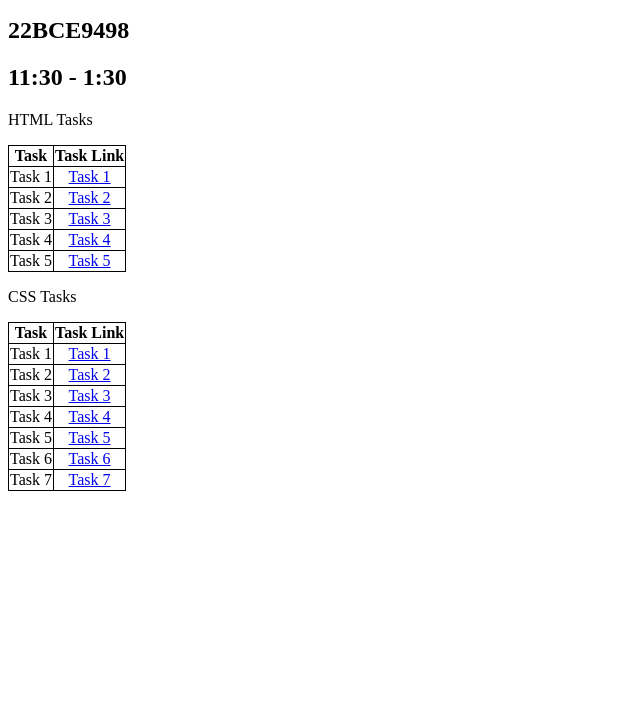
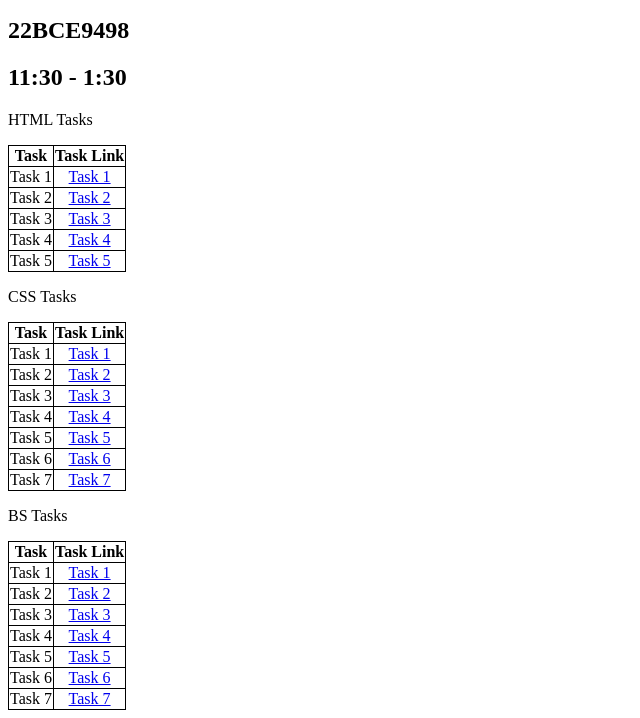
Before and after one commit to Tejesh-2004/ethnus-tasks, a plain HTML site: page index.html in a window 1280 px wide. Shown: the part 110-828 px from the top of the page, without its empty margins (0-640 px from the left). Before the commit the page ends 800 px from the top, so only its background shows below. Drawn offline with Linux system fonts and the light colour scheme.

Commit message:
Update index.html

```diff
--- a/index.html
+++ b/index.html
@@ -83,5 +83,42 @@
                 </tr>
             </table>
         </div>
+        <div>
+            <p>BS Tasks<p>
+            <table class="table">
+                <tr>
+                    <th>Task</th>
+                    <th>Task Link</th>
+                </tr>
+                <tr>
+                    <td>Task 1</td>
+                    <td><a href="./csstask1.html">Task 1</a></td>
+                </tr>
+                <tr>
+                    <td>Task 2</td>
+                    <td><a href="./csstask2.html">Task 2</a></td>
+                </tr>
+                <tr>
+                    <td>Task 3</td>
+                    <td><a href="./csstask3.html">Task 3</a></td>
+                </tr>
+                <tr>
+                    <td>Task 4</td>
+                    <td><a href="./csstask4.html">Task 4</a></td>
+                </tr>
+                <tr>
+                    <td>Task 5</td>
+                    <td><a href="./csstask5.html">Task 5</a></td>
+                </tr>
+                <tr>
+                    <td>Task 6</td>
+                    <td><a href="./csstask6.html">Task 6</a></td>
+                </tr>
+                <tr>
+                    <td>Task 7</td>
+                    <td><a href="./csstask7.html">Task 7</a></td>
+                </tr>
+            </table>
+        </div>
     </body>
 </html>
```
